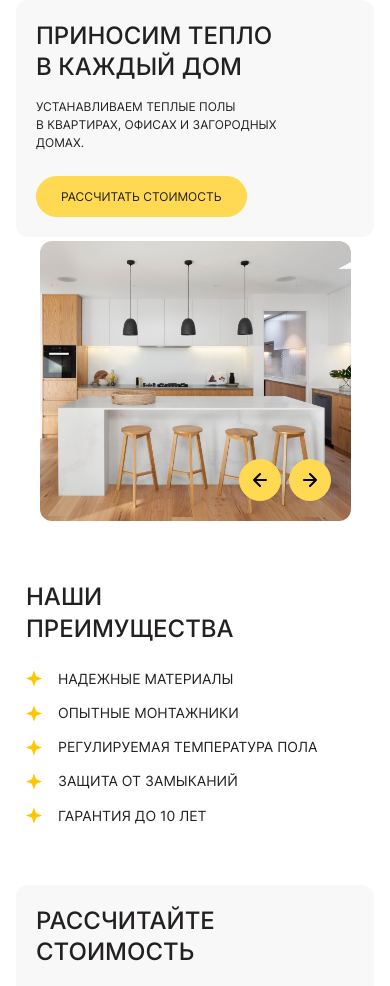
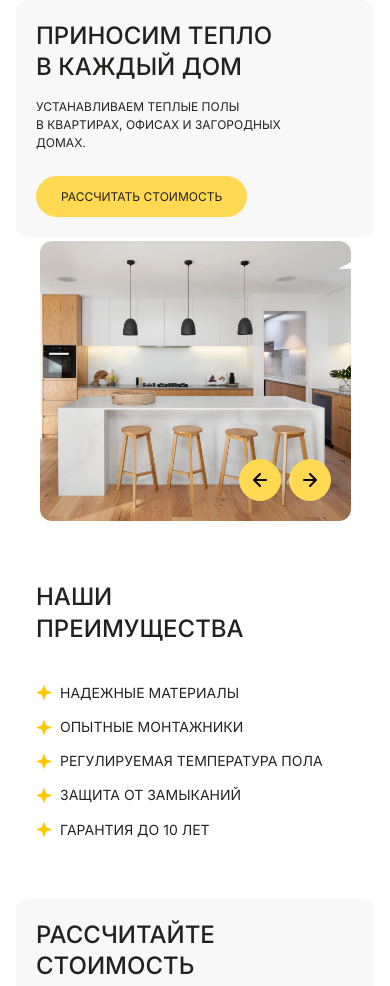
Before and after one commit to PesukarhuTG/lp-warmfloors, a plain HTML site: page index.html in a window 390 px wide. Shown: the part 77-1063 px from the top of the page. Drawn offline with nearby package versions, Linux system fonts and the light colour scheme.

Commit message:
refactor: media queries for advantage section

```diff
--- a/css/advantages.css
+++ b/css/advantages.css
@@ -1,17 +1,17 @@
-.advantages > .advantages__container {
+.advantages__container {
   display: flex;
   justify-content: space-between;
   gap: 10px;
-  padding-left: var(--padding-gray) + 10px;
+  padding-left: var(--padding);
 }
 
 .advantages__title {
-  flex-basis: 50%;
+  width: var( --width-block);
   max-width: 480px;
 }
 
 .advantages__list {
-  flex-basis: 50%;
+  width: var( --width-block);
 }
 
 .advantages__item {
@@ -41,14 +41,19 @@
 }
 
 @media (max-width: 920px) {
-  .advantages > .advantages__container {
+  .advantages__container {
     flex-direction: column;
-    padding: 0 54px;
+    gap: 24px;
+    padding: 0 24px;
   }
 
   .advantages__title {
     max-width: 440px;
-    margin-bottom: 24px;
+    width: 100%;
+  }
+
+  .advantages__list {
+    width: 100%;
   }
 
   .advantages__item {
@@ -58,16 +63,17 @@
 }
 
 @media (max-width: 560px) {
+  .advantages__container {
+    padding: 0 20px;
+  }
+
   .advantages__title {
     max-width: 268px;
     margin-bottom: 16px;
   }
 
   .advantages__item {
+    padding-left: 24px;
     font-size: 14px;
   }
-
-  .advantages > .advantages__container {
-    padding: 0 26px;
-  }
 }
--- a/css/calculator.css
+++ b/css/calculator.css
@@ -105,7 +105,7 @@
   width: var(--width-block);
   display: flex;
   align-items: flex-end;
-  padding: var(--padding-gray);
+  padding: var(--padding);
   background: #333 url('../assets/images/calculator-img.jpg') center/cover no-repeat;
   border-radius: 12px;
 }
--- a/css/fonts.css
+++ b/css/fonts.css
@@ -1,6 +1,6 @@
 @font-face {
   font-family: Inter;
-  src: local('Inter Medium'),
+  src: local('Inter Medium'), local(Inter-Medium), local(InterMedium),
         url("../assets/fonts/inter-v12-cyrillic_latin-500.woff2") format("woff2"),
         url("../assets/fonts/inter-v12-cyrillic_latin-500.woff") format("woff");
   font-weight: 500;
@@ -8,7 +8,7 @@
 
 @font-face {
   font-family: Inter;
-  src: local(Inter),
+  src: local(Inter), local(InterRegular), local('Inter Regular'), local(Inter-Regular),
         url("../assets/fonts/inter-v12-cyrillic_latin-regular.woff2") format("woff2"),
         url("../assets/fonts/inter-v12-cyrillic_latin-regular.woff") format("woff");
   font-weight: 400;
--- a/css/hero.css
+++ b/css/hero.css
@@ -39,9 +39,9 @@
 
 .hero__arrows {
   position: absolute;
-  left: calc(var(--width-slide) - var(--padding-gray));
+  left: calc(var(--width-slide) - var(--padding));
   transform: translateX(-100%);
-  bottom: var(--padding-gray);
+  bottom: var(--padding);
   display: flex;
   gap: 8px;
   z-index: 2;
@@ -110,11 +110,12 @@
   .hero__slider-block {
     position: static;
     height: 280px;
+    width: 100%;
   }
 
   .hero__arrows {
     left: auto;
-    right: var(--padding-gray);
+    right: var(--padding);
     transform: none;
   }
 }
--- a/css/style.css
+++ b/css/style.css
@@ -88,7 +88,7 @@ img {
 
 .gray-block {
   min-height: 530px;
-  padding: var(--padding-gray);
+  padding: var(--padding);
   background-color: var(--accent-bgrnd);
   border-radius: 12px;
 }
--- a/css/variables.css
+++ b/css/variables.css
@@ -1,27 +1,27 @@
 :root {
   --width-slide: 590px;
-  --width-block: calc(50% - 10px);
   --gap: 10px;
-  --padding-gray: 50px;
+  --width-block: calc(50% - var(--gap)/2);
+  --padding: 50px;
 }
 
 @media (max-width: 1240px) {
   :root {
-    --padding-gray: 30px;
+    --padding: 30px;
     --width-slide: 440px;
   }
 }
 
 @media (max-width: 920px) {
   :root {
-    --padding-gray: 24px;
+    --padding: 24px;
     --width-slide: 311px;
   }
 }
 
 @media (max-width: 560px) {
   :root {
-    --padding-gray: 20px;
+    --padding: 20px;
     --gap: 4px;
   }
 }
--- a/index.html
+++ b/index.html
@@ -61,7 +61,8 @@
     </section>
 
     <section class="advantages section-offset">
-      <div class="container advantages__container">
+      <div class="container">
+        <div class="advantages__container">
           <h2 class="advantages__title title">Наши преимущества</h2>
           <ul class="advantages__list">
             <li class="advantages__item">Надежные материалы</li>
@@ -70,6 +71,7 @@
             <li class="advantages__item">Защита от&nbsp;замыканий</li>
             <li class="advantages__item">Гарантия до&nbsp;10&nbsp;лет</li>
           </ul>
+        </div>
       </div>
     </section>
 
```
Lines whose indentation alone changed are shown as unchanged.
